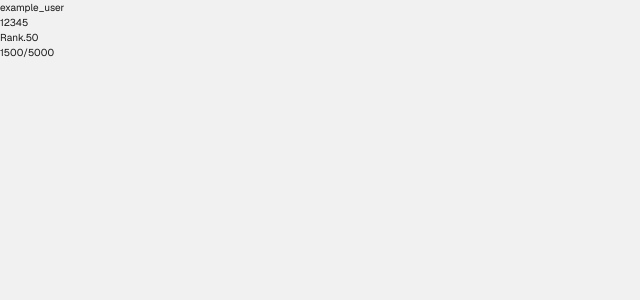
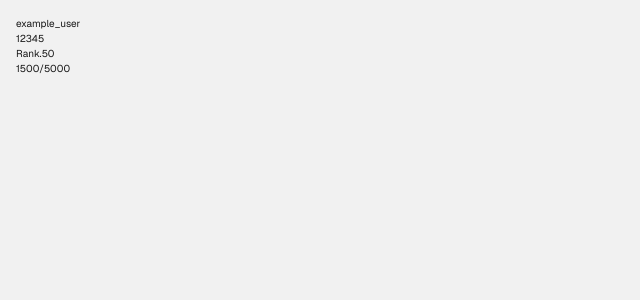
Before and after one commit to hakyukawa/frist_chat_next, a Next.js app in the folder hakyukawa-next/: page /home in a window 1280 px wide. Shown: the top 300 px of the page, without its empty margins (0-640 px from the left). Built offline with nearby package versions, Linux system fonts and the light colour scheme.

Commit message:
feat: add styling to Home component and create home module CSS file

```diff
--- a/hakyukawa-next/src/app/home/page.tsx
+++ b/hakyukawa-next/src/app/home/page.tsx
@@ -1,4 +1,5 @@
 import Rank from "@/components/common/Rank";
+import styles from "@/styles/appStyles/home.module.css";
 interface Demo {
     user_id: number;
     user_name: string;
@@ -19,7 +20,7 @@ export default function Home() {
     };
 
     return (
-        <div>
+        <div className={styles.container}>
             <h1>{demo.user_name}</h1>
             <p>{demo.user_id}</p>
             <Rank rank={demo.rank} points={demo.points} />
--- /dev/null
+++ b/hakyukawa-next/src/styles/appStyles/home.module.css
@@ -0,0 +1,7 @@
+.container {
+    padding: 16px;
+    /* h1 {
+        font-size: 20px;
+        font-weight: 600;
+    } */
+}
```
